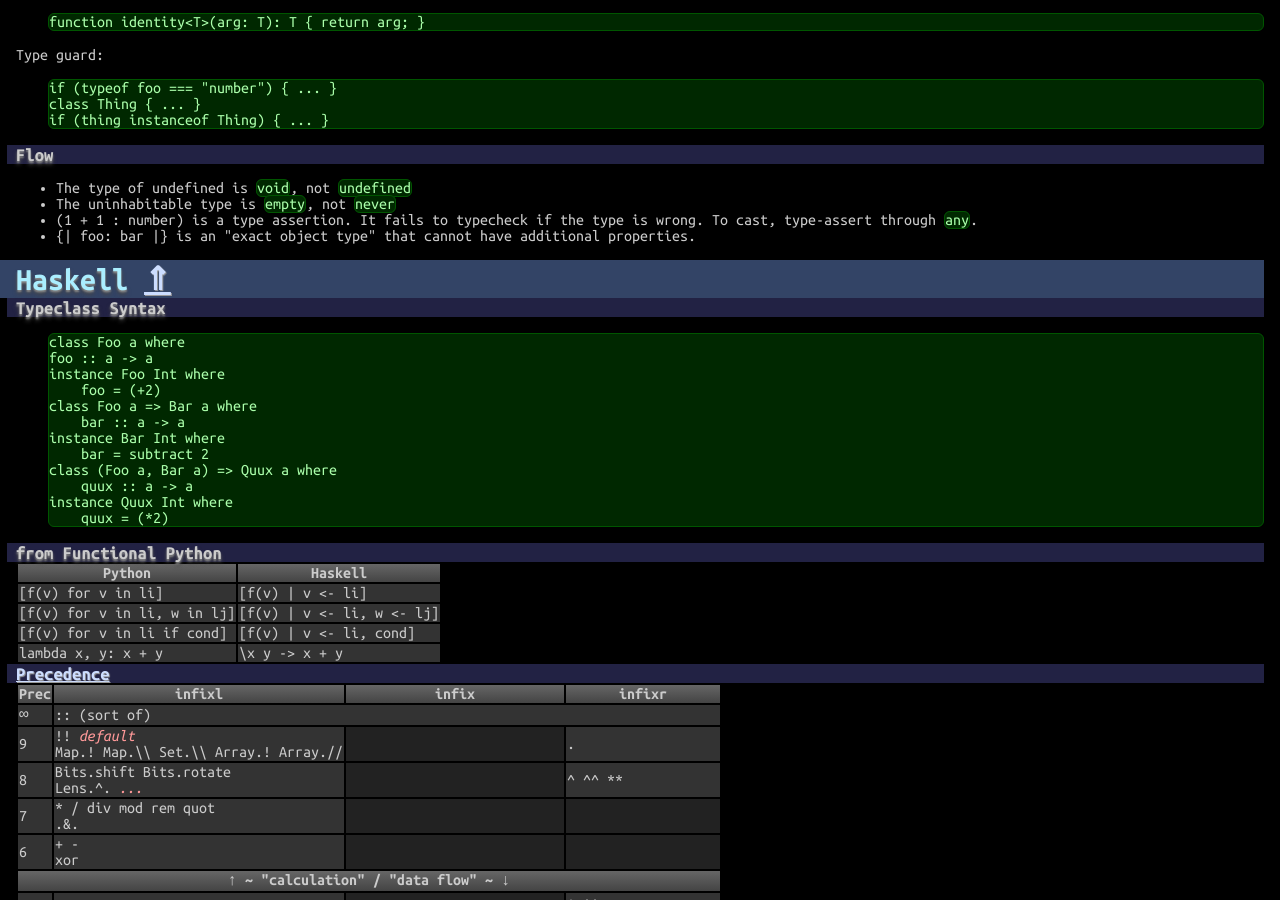
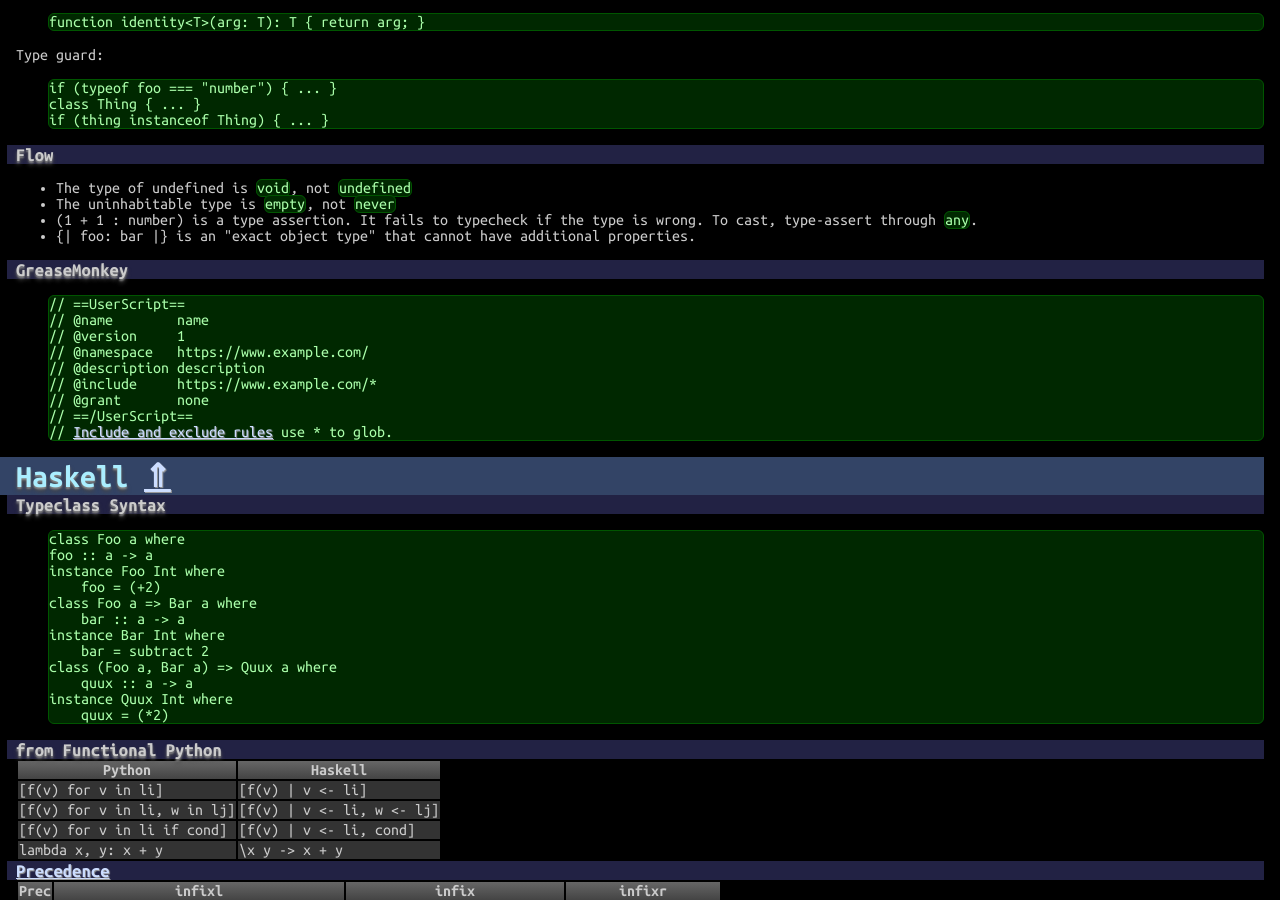
Before and after one commit to betaveros/cs, a Jekyll site: the page built from index.html, in a window 1280 px wide and 900 px high, scrolled down 21412 px. Built offline with Jekyll 4.4.1, drawn with Linux system fonts in a browser that asks for light colours.

Commit message:
greasemonkey

```diff
--- a/_includes/web.html
+++ b/_includes/web.html
@@ -493,3 +493,15 @@ if (thing instanceof Thing) { ... }</pre>
 	<li>(1 + 1 : number) is a type assertion. It fails to typecheck if the type is wrong. To cast, type-assert through <code>any</code>.</li>
 	<li>{| foo: bar |} is an "exact object type" that cannot have additional properties.</li>
 </ul>
+<h3>GreaseMonkey</h3>
+<pre>
+// ==UserScript==
+// @name        name
+// @version     1
+// @namespace   https://www.example.com/
+// @description description
+// @include     https://www.example.com/*
+// @grant       none
+// ==/UserScript==
+// <a href="https://wiki.greasespot.net/Include_and_exclude_rules">Include and exclude rules</a> use * to glob.
+</pre>
```
